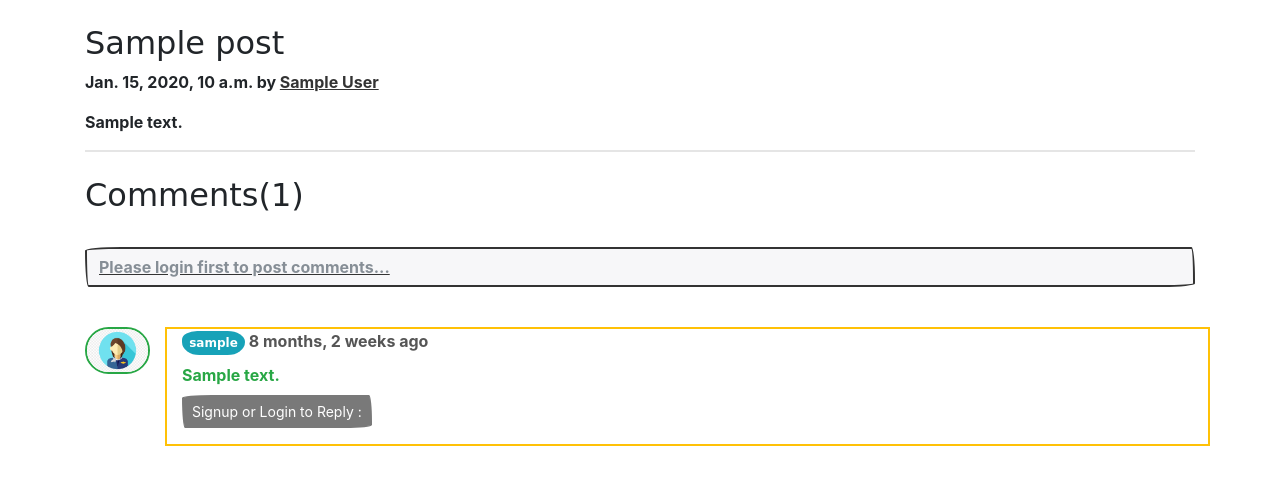
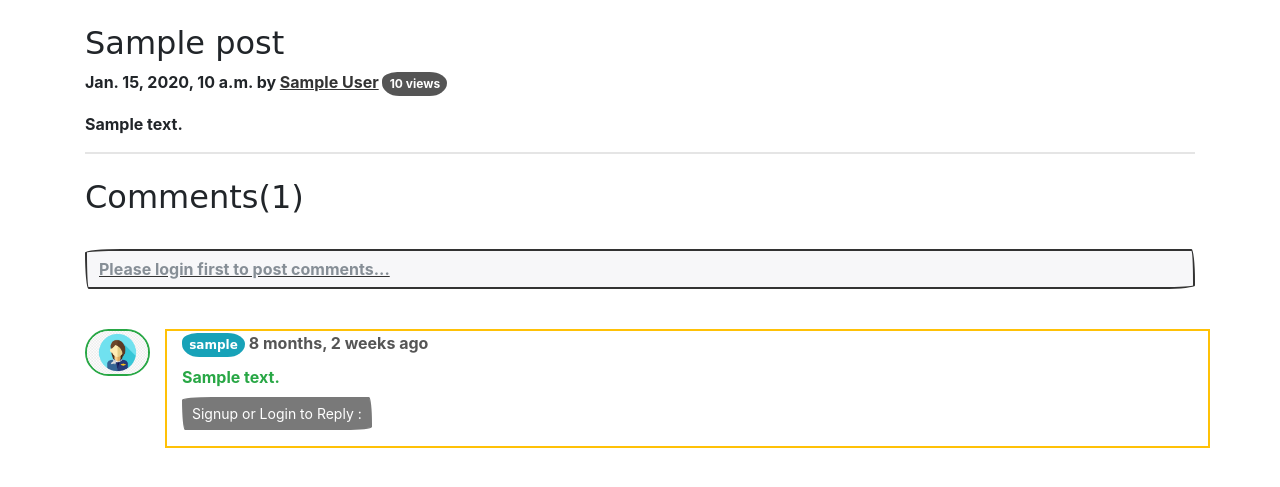
Before and after one commit to Nido89/iCoder, a Django app: template templates/blog/blogPost.html in a window 1280 px wide. Shown: the part 60-547 px from the top of the page. Run offline with Django 3.2, Linux system fonts and the light colour scheme; the template is opened without the code that fills it: most values are stand-ins (such as "Sample title", 1, 10 or a date in 2020); some libraries are stand-ins or nearby versions; some web fonts are replaced.

Commit message:
Number of views based on page reload added

```diff
--- a/blog/models.py
+++ b/blog/models.py
@@ -12,6 +12,7 @@ class Post(models.Model):
     content = models.TextField()
     author = models.CharField(max_length=20)
     slug = models.CharField(max_length=130)
+    views = models.IntegerField(default=0)
     timeStamp = models.DateTimeField(blank=True)
 
     def __str__(self):
--- a/blog/views.py
+++ b/blog/views.py
@@ -13,6 +13,10 @@ def blogHome(request):
 
 def blogPost(request,slug):
     post = Post.objects.filter(slug=slug).first()
+    post.views = post.views + 1
+    post.save()
+
+
     comments = BlogComment.objects.filter(post=post,parent=None)
     replies = BlogComment.objects.filter(post=post).exclude(parent=None)
     replyDict = {}
--- a/home/views.py
+++ b/home/views.py
@@ -8,7 +8,9 @@ from blog.models import Post
 # Create your views here.
 #MY html Pages
 def home(request):
-    return render(request,'home/home.html')
+    #Fetching the top three posts based on number of views
+    context = {}
+    return render(request,'home/home.html',context)
 
 
 def about(request):
--- a/templates/blog/blogHome.html
+++ b/templates/blog/blogHome.html
@@ -26,7 +26,7 @@
 
       <div class="row no-gutters border rounded overflow-hidden flex-md-row my-4 shadow-sm h-md-250 position-relative">
         <div class="col p-4 d-flex flex-column position-static">
-          <strong class="d-inline-block mb-2 text-primary">Written by {{post.author}}</strong>
+          <strong class="d-inline-block mb-2 text-primary">Written by {{post.author}} <span class="badge badge-pill badge-info">{{post.views}} views</span></strong>
             <h3 class="mb-0"><a href="/blog/{{post.slug}}">{{post.title}}</a></h3>
           <div class="mb-1 text-muted">{{post.datetime}}</div>
           <p class="card-text mb-auto"><div class="preview">{{post.content|safe | truncatechars:100 }}</div></p>
--- a/templates/blog/blogPost.html
+++ b/templates/blog/blogPost.html
@@ -10,12 +10,14 @@
 
 <div class="container my-4">
         <h2 class="blog-post-title">{{post.title}}</h2>
-        <p class="blog-post-meta">{{post.timeStamp}} by <a href="/about">{{post.author}}</a></p>
+        <p class="blog-post-meta">{{post.timeStamp}} by <a href="/about">{{post.author}}</a>  <span class="badge badge-pill badge-dark">{{post.views}} views</span></p>
+
+
 
         <p>{{post.content|safe}}</p>
         <hr>
 </div>
-<div class="container">
+<div class="container ">
     <h2>Comments({{comments.count}})</h2>
     <div class="my-2">
     {% if user.is_authenticated %}
@@ -48,8 +50,8 @@
     {% for comment in comments %}
 
 
-    <div class="row my-3">
-        <div class="col-md-1">
+    <div class="row my-3 ">
+        <div class="col-md-1 ">
             <img class="rounded mx-auto d-block w-100 border border-success" src="/static/img/user.png" alt="user">
         </div>
         <div class="col-md-11 border border-warning"><h6 class="text-light badge badge-pill badge-info" >{{comment.user.username}}</h6> <span class="text-dark" >{{comment.timestamp | naturaltime}}</span>
@@ -60,7 +62,7 @@
                 <button class="btn btn-sm btn-primary my-2" type="button" data-toggle="collapse"
                         data-target="#replyBox{{comment.sno}}" aria-expanded="false"
                         aria-controls="replyBox{{comment.sno}}">
-                    Reply:
+                    Post Reply:
                 </button>
 
 
@@ -93,7 +95,7 @@
                 {% endif %}
 
 
-                <div class="replies my-2">
+                <div class="replies my-2 bg-dark">
                     {% for reply in replyDict|get_val:comment.sno %}
                     <div class="row my-2">
                         <div class="col-md-1">
```
Also changed, not shown: blog/migrations/0004_post_views.py (added), db.sqlite3.
